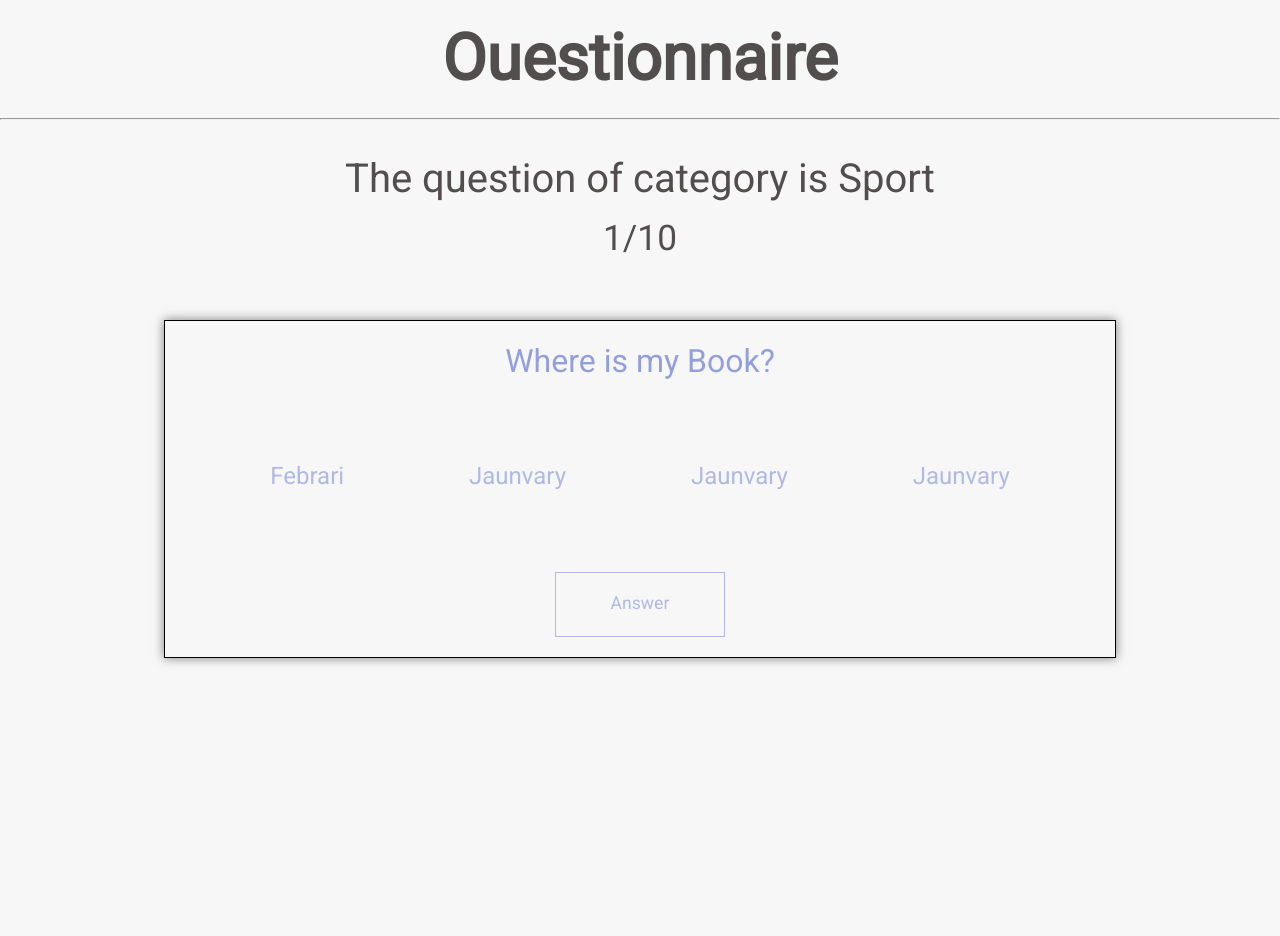
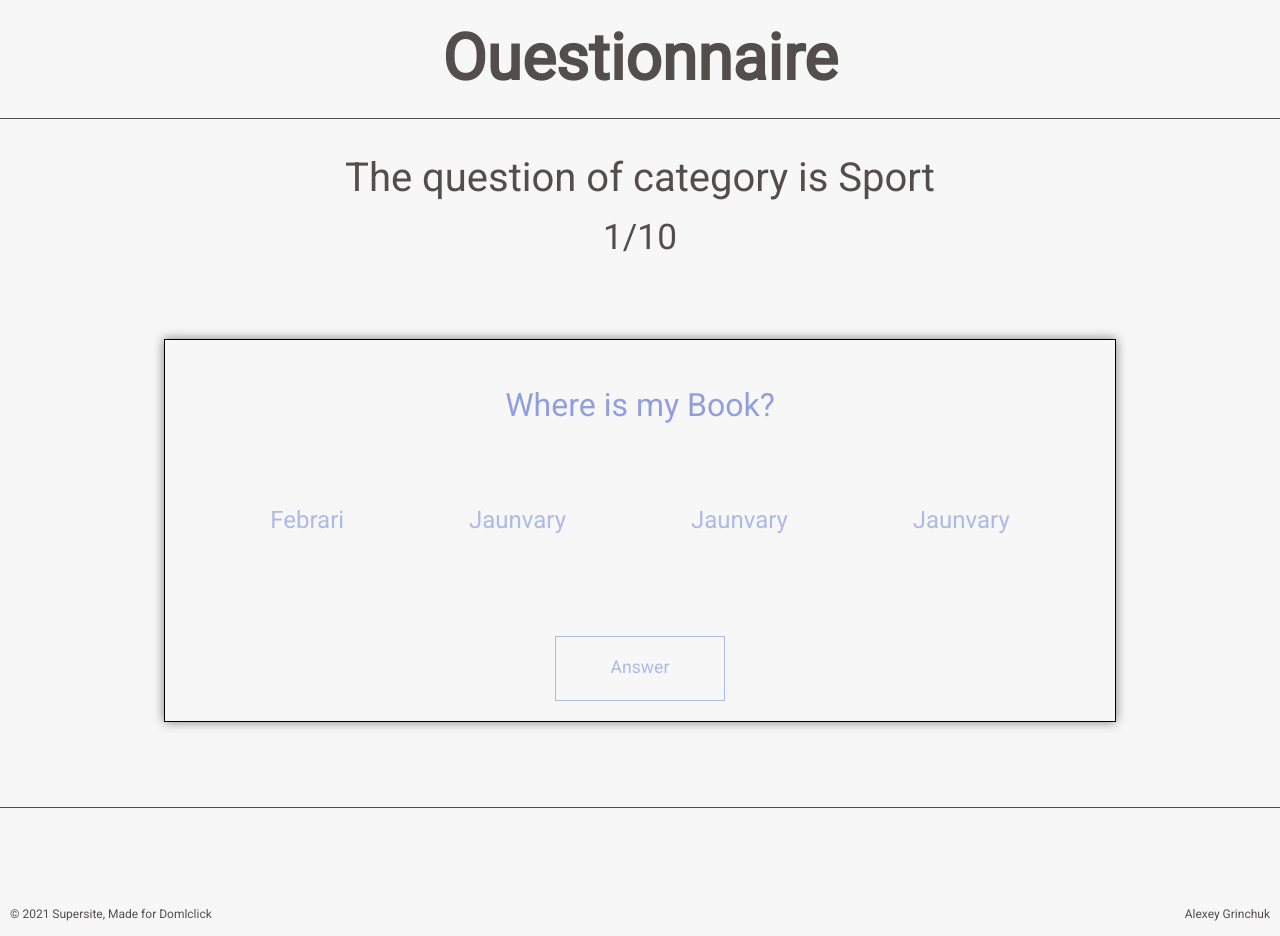
Before and after one commit to Detlolka/domclick-test, a React app: page / in a window 1280 px wide. Before the commit the page ends 800 px from the top, so only its background shows below. Built offline with nearby package versions, Linux system fonts and the light colour scheme; no server answers.

Commit message:
create footer

```diff
--- a/src/components/App.js
+++ b/src/components/App.js
@@ -2,6 +2,7 @@ import React from 'react';
 import './style/index.scss';
 import Header from './Header';
 import Question from './Question';
+import Footer from './Footer';
 import getQuestions from '../utils/QuestionApi';
 
 function App() {
@@ -11,6 +12,7 @@ function App() {
     <div className="page">
       <Header />
       <Question />
+      <Footer />
     </div>
   );
 }
--- /dev/null
+++ b/src/components/Footer.js
@@ -0,0 +1,14 @@
+import React from 'react';
+
+function Footer() {
+  return (
+    <footer className="footer">
+      <p className="footer__copyright">
+        &copy; 2021 Supersite, Made for Domlclick
+      </p>
+      <p className="footer__author">Alexey Grinchuk</p>
+    </footer>
+  );
+}
+
+export default Footer;
--- a/src/components/Header.js
+++ b/src/components/Header.js
@@ -4,7 +4,6 @@ function Header() {
   return (
     <div className="header">
       <h1 className="header__title">Ouestionnaire</h1>
-      <hr />
     </div>
   );
 }
--- /dev/null
+++ b/src/components/style/footer/footer.scss
@@ -0,0 +1,6 @@
+.footer {
+  padding: 100px 10px 15px;
+  display: flex;
+  justify-content: space-between;
+  border-top: 1px solid #524e4e;
+}
--- a/src/components/style/header/header.scss
+++ b/src/components/style/header/header.scss
@@ -1,5 +1,6 @@
 .header {
   padding-top: 15px;
+  border-bottom: 1px solid #524e4e;
 
   .header__title {
     margin: 0px 0px 15px;
--- a/src/components/style/index.scss
+++ b/src/components/style/index.scss
@@ -3,6 +3,7 @@
 @import './page/page.scss';
 @import './header/header.scss';
 @import './question/question.scss';
+@import './footer/footer.scss';
 
 
 * {
--- a/src/components/style/question/question.scss
+++ b/src/components/style/question/question.scss
@@ -17,7 +17,7 @@
   }
 
   .question__container {
-    margin: 60px auto;
+    margin: 80px auto 60px;
     width: 80%;
     padding: 20px;
     border: 1px solid black;
@@ -32,6 +32,7 @@
       line-height: 2.5rem;
       text-align: center;
       color: $question-color;
+      margin-top: 25px;
     }
 
     .question__answers {
@@ -73,6 +74,7 @@
         height: 65px;
         background-color: transparent;
         border: 1px solid $question-color;
+        margin-top: 20px;
         cursor: pointer;
         opacity: 0.7;
         font-size: 1.1rem;
```
